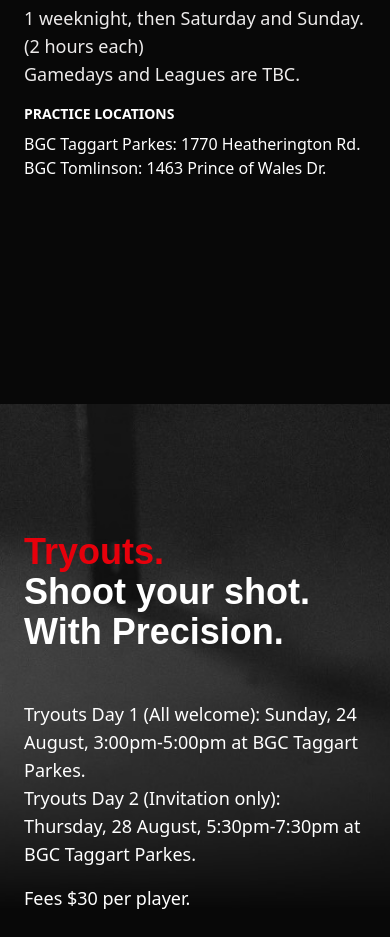
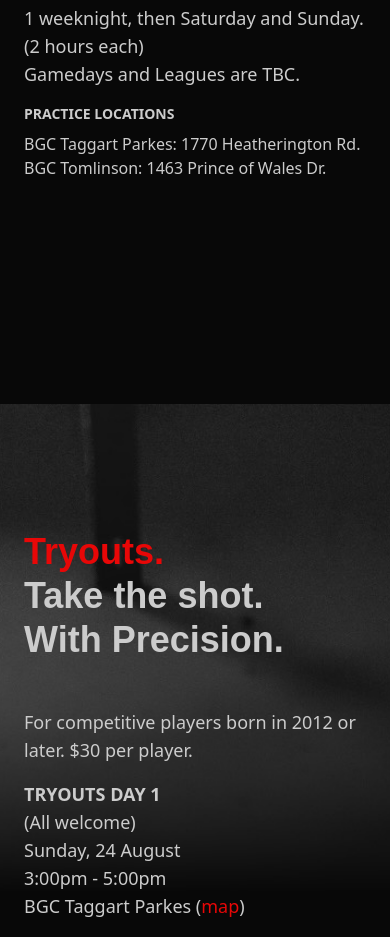
Before and after one commit to heyfarai/tryouts-next, a Next.js app: page / in a window 390 px wide. Shown: the part 1060-1997 px from the top of the page. Built offline with nearby package versions, Linux system fonts and the light colour scheme; no server answers; a web font is replaced by a local one.

Commit message:
improved red style

```diff
--- a/src/app/components/TopNav.tsx
+++ b/src/app/components/TopNav.tsx
@@ -30,13 +30,13 @@ const TopNav: React.FC = () => {
         <div className="flex items-center gap-x-4 lg:gap-x-6 ms-auto py-1 lg:ps-6 lg:order-3 lg:col-span-3">
           <Link
             href="#tryouts"
-            className="font-bold hover:text-gray-400 transition"
+            className="text-black font-bold hover:text-[var(--precision-red)] transition"
           >
             Tryouts
           </Link>
           <Link
             href="#FAQ"
-            className="font-bold hover:text-gray-400 transition"
+            className="text-black font-bold hover:text-[var(--precision-red)] transition"
           >
             FAQ
           </Link>
--- a/src/app/globals.css
+++ b/src/app/globals.css
@@ -8,9 +8,11 @@
 body {
   @apply font-sans;
 }
-p {
-  color: rgb(237, 235, 235);
+p,
+ul {
+  color: #cccccc;
 }
+
 .dela {
   font-family: "Dela Gothic One", Arial, Helvetica, sans-serif !important;
 }
--- a/src/app/layout.tsx
+++ b/src/app/layout.tsx
@@ -19,9 +19,9 @@ export default function RootLayout({
       lang="en"
       suppressHydrationWarning
     >
-      <body className="bg-black text-white">
+      <body className="bg-black text-[#cccccc]">
         <ClerkProvider>
-          <main className="min-h-screen text-white">
+          <main className="min-h-screen text-[#cccccc]">
             <TopNav />
             {children}
           </main>
--- a/src/app/page.tsx
+++ b/src/app/page.tsx
@@ -33,8 +33,8 @@ export default function Home() {
       <div className="sectionHero flex flex-col items-center  sm:min-h-[calc(100vh)]">
         <div className="sectionContent w-full lg:w-[68%] lg:ml-48 max-w-[640px] px-6 lg:pt-52 pt-36 pb-32 mb-12">
           <h1
-            style={{ fontWeight: "600" }}
-            className="dela font-weight-[600] font-extrabold text-4xl lg:text-6xl md:text-5xl text-red-600 mb-0"
+            style={{ color: "var(--precision-red)" }}
+            className="dela font-extrabold text-4xl lg:text-6xl md:text-5xl mb-0"
           >
             Precision.
           </h1>
@@ -94,36 +94,60 @@ export default function Home() {
       >
         <div className="sectionContent w-full lg:w-[68%] lg:ml-48 max-w-[640px] px-6 ">
           <div className="formLede">
-            <h1 className="dela font-extrabold text-4xl lg:text-6xl md:text-5xl text-red-600 mb-0">
+            <h1
+              style={{ color: "var(--precision-red)" }}
+              className="dela font-extrabold text-4xl lg:text-6xl md:text-5xl mb-1"
+            >
               Tryouts.
             </h1>
-            <h1 className="dela font-extrabold text-4xl lg:text-6xl md:text-5xl mt-0 mb-0">
-              Shoot your shot.
+            <h1 className="dela font-extrabold text-4xl lg:text-6xl md:text-5xl mt-0 mb-1">
+              Take the shot.
             </h1>
             <h1 className="dela font-extrabold text-4xl lg:text-6xl md:text-5xl mt-0 mb-12">
               With Precision.
             </h1>
-            <ul className="mb-12 text-lg">
-              <li>
-                Tryouts Day 1 (All welcome): Sunday, 24 August, 3:00pm-5:00pm at
-                BGC Taggart Parkes.
-              </li>
-              <li>
-                Tryouts Day 2 (Invitation only): Thursday, 28 August,
-                5:30pm-7:30pm at BGC Taggart Parkes.
-              </li>
-              <li className="mt-4">Fees $30 per player.</li>
-            </ul>
-            <p className="text-lg mb-0">
-              For competitive players born in 2012 or later.
+            <p className="text-lg mb-4">
+              For competitive players born in 2012 or later. $30 per player.
             </p>
+            <div className="flex lg:flex-row flex-col mb-2 text-lg gap-x-16">
+              <div className="mb-6">
+                <span className="font-bold uppercase mt-0 mb-2">
+                  Tryouts Day 1
+                </span>
+                <br />
+                (All welcome) <br />
+                Sunday, 24 August <br />
+                3:00pm - 5:00pm <br />
+                BGC Taggart Parkes (
+                <a
+                  href="https://maps.app.goo.gl/fcace5GkineLFBK69"
+                  className="text-[var(--precision-red)]"
+                >
+                  map
+                </a>
+                )
+              </div>
+              <div className="mb-6">
+                <span className="font-bold uppercase mt-0 mb-2">
+                  Tryouts Day 2
+                </span>
+                <br />
+                (Invitation only) <br />
+                Thursday, 28 August <br />
+                5:30pm - 7:30pm <br />
+                BGC Taggart Parkes (
+                <a
+                  href="https://maps.app.goo.gl/fcace5GkineLFBK69"
+                  className="text-[var(--precision-red)]"
+                >
+                  map <i className="fa-solid fa-location-dot"></i>
+                </a>
+                )
+              </div>
+            </div>
             <p className="text-lg mb-8">
-              Tryouts will be conducted by 4-6 Precision Heat coaches, alongside
-              current competitive basketball professionals.
-            </p>
-            <p className="text-lg mb-8">
-              We want to see you at your best. Show up with your athleticism,
-              court IQ, competitive drive, and coachable mindset.
+              Bring your athleticism, court IQ, competitive drive, and coachable
+              mindset.
             </p>
           </div>
           <div className="formContent">
@@ -175,7 +199,10 @@ export default function Home() {
         className="sectionFAQ flex flex-col items-center  lg:pt-32 pt-32"
       >
         <div className="sectionContent w-full lg:w-[68%] lg:ml-48 max-w-[640px] px-6 pb-48">
-          <h1 className="dela font-extrabold text-4xl lg:text-6xl md:text-5xl text-[var(--precision-red)] mb-0">
+          <h1
+            style={{ color: "var(--precision-red)" }}
+            className="dela font-extrabold text-4xl lg:text-6xl md:text-5xl mb-0"
+          >
             FAQs.
           </h1>
           <h1 className="dela font-extrabold text-4xl lg:text-6xl md:text-5xl mt-0 mb-0">
@@ -187,7 +214,7 @@ export default function Home() {
                 What is the Tryout and Evaluation Process?
               </h2>
               <p className="text-lg mb-4">
-                <strong>Coaching Staff</strong> Tryouts will be conducted by 4-6
+                <strong>Coaching Staff</strong> Tryouts will be conducted by
                 Precision Heat coaches, alongside current competitive basketball
                 professionals.
               </p>
--- a/src/app/registration-complete/page.tsx
+++ b/src/app/registration-complete/page.tsx
@@ -34,7 +34,7 @@ export default function RegistrationCompletePage() {
 
   return (
     <div>
-      <div className="sectionHero flex flex-col justify-start lg:pl-64 p">
+      <div className="sectionHero flex flex-col justify-start lg:pl-64 min-h-[calc(100vh)]">
         <div className="content max-w-3xl mx-7 pt-36">
           <h1 className="dela font-extrabold text-4xl lg:text-6xl md:text-5xl text-red-600 mb-0">
             Registered.
```
